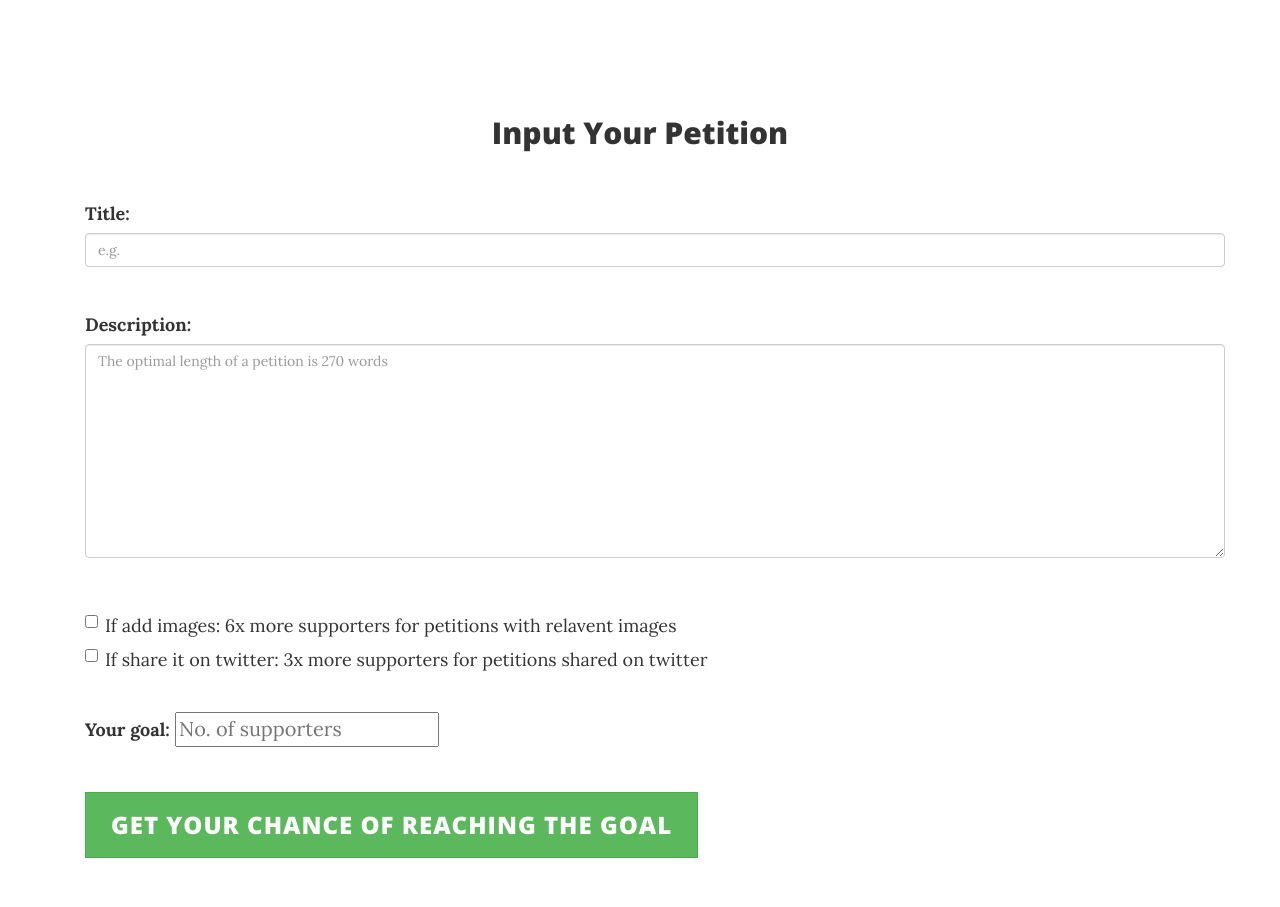
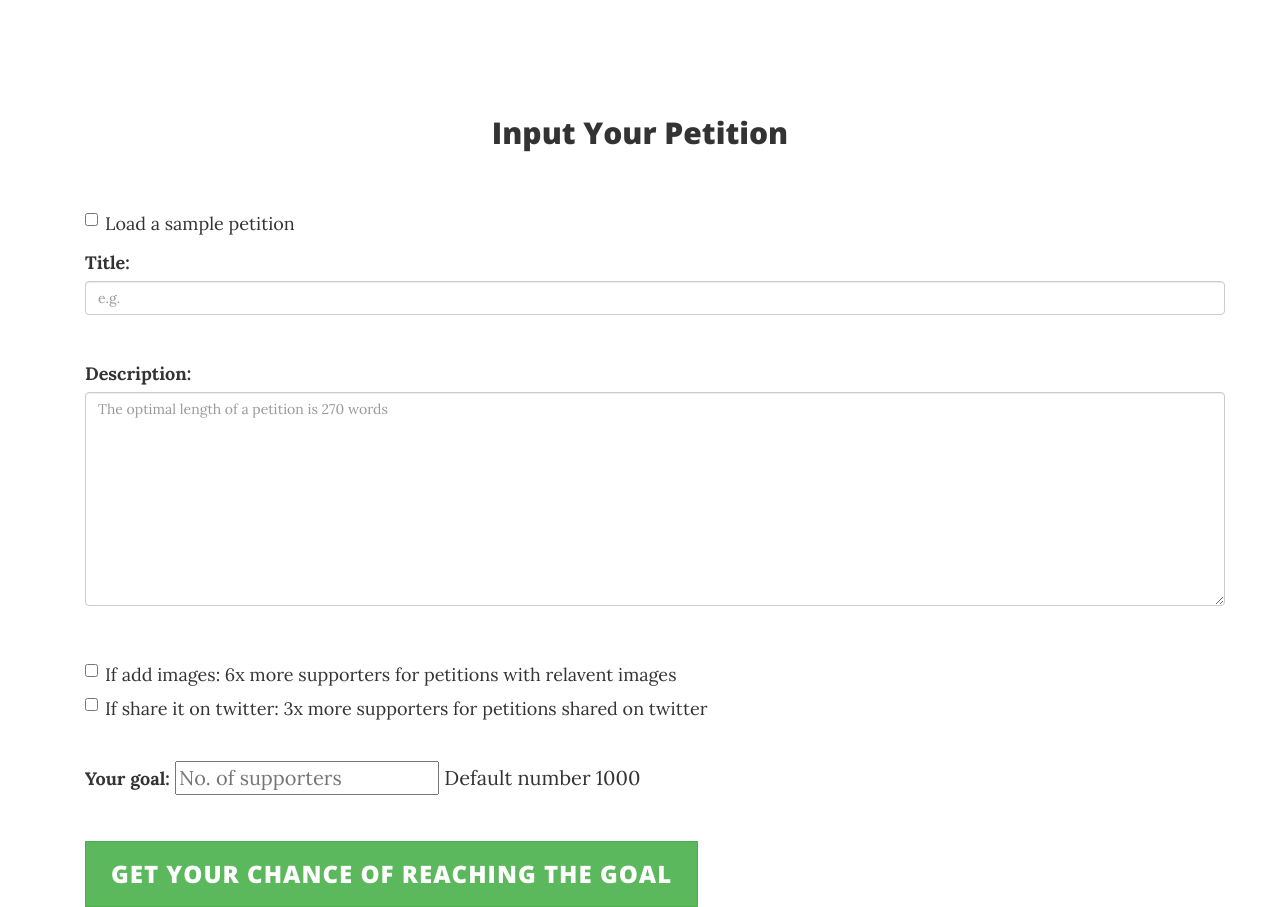
Before and after one commit to cherry8177/feifunfact, a Flask app: page /input in a window 1280 px wide. Shown: the part 51-958 px from the top of the page. Before the commit the page ends 909 px from the top, so only its background shows below. Run offline with Flask 2, Linux system fonts and the light colour scheme; parts of the project's set-up code (start-up, migrations or seed data) failed here and were passed over; some libraries are stand-ins or nearby versions.

Commit message:
add sample_df for preload, add title, text restriction, and default supporter number

```diff
--- a/flask_pet_pred_v2/templates/about1.html
+++ b/flask_pet_pred_v2/templates/about1.html
@@ -47,8 +47,8 @@
         </div>
         <div id="navbar" class="collapse navbar-collapse">
           <ul class="nav navbar-nav">
-            <li class="active"><a href="input">Home</a></li>
-            <li><a href="about">About</a></li>
+            <li><a href="input">Home</a></li>
+            <li class="active"><a href="about">About</a></li>
 
           </ul>
         </div><!--/.nav-collapse -->
--- a/flask_pet_pred_v2/templates/input.html
+++ b/flask_pet_pred_v2/templates/input.html
@@ -73,6 +73,12 @@
     <div class = "container">
 
       <form  action="/output" method="GET"> <!-- specify the output method-->
+
+<div class="checkbox">
+
+    <label><input type="checkbox" id="Preload" name='Preload' value="True"> <font size="+1">Load a sample petition</font></label>
+        </div>
+
         <div class="form-group">
           <label for="Title"><font size="+1">Title:</font></label>
           <input type="text" class="form-control" id="Title" name='Title' placeholder="e.g. ">
@@ -96,7 +102,7 @@
         <br>
         <div class="form-group">
           <label for="Goal_No"><font size="+1">Your goal:</font></label>
-          <input type="text" id="Goal_No" name='Goal_No' placeholder="No. of supporters ">
+          <input type="text" id="Goal_No" name='Goal_No' placeholder="No. of supporters"> Default number 1000 </font>
         </div>
 
         <br>
--- a/flask_pet_pred_v2/templates/re_input.html
+++ b/flask_pet_pred_v2/templates/re_input.html
@@ -67,6 +67,7 @@
     <div class="starter-template">
         <h2>Input Your Petition</h2>
         <h3><font color="red">Please fill all entries</font></h3>
+        <p><font color="red">please enter meaningful title and text</font><p>
 
 
     </div>
@@ -74,7 +75,9 @@
     <div class = "container">
 
       <form  action="/output" method="GET"> <!-- specify the output method-->
-        <div class="form-group">
+        <label><input type="checkbox" id="Preload" name='Preload' value="True"> <font size="+1">Load a sample petition</font></label>
+
+                <div class="form-group">
           <label for="Title"><font size="+1">Title:</font></label>
           <input type="text" class="form-control" id="Title" name='Title' placeholder="e.g. "
           {% if request.method == 'GET' %}
--- a/flask_pet_pred_v2/views.py
+++ b/flask_pet_pred_v2/views.py
@@ -9,6 +9,8 @@ import numpy as np
 from flask import request
 from flask_pet_pred_v2.data_transform import data_clean, data_vectorize, data_predict, get_prob
 from flask_pet_pred_v2.plotly import plotly_prob
+import pickle
+import random
 
 # user = 'feiwang' #add your username here (same as previous postgreSQL)
 # host = 'localhost'
@@ -47,6 +49,7 @@ from flask_pet_pred_v2.plotly import plotly_prob
 #     for i in range(0,query_results.shape[0]):
 #         births.append(dict(index=query_results.iloc[i]['index'], attendant=query_results.iloc[i]['attendant'], birth_month=query_results.iloc[i]['birth_month']))
 #     return render_template('cesareans.html',births=births)
+@app.route('/')
 @app.route('/about')
 def petition_about():
   #  r = request.forms['birth_month']
@@ -60,11 +63,28 @@ def petition_input():
 
 @app.route('/output' , methods=['GET', 'POST'])
 def petition_output():
-    Title1 = request.args.get('Title')
-    Text1 = request.args.get('Text')
-    Image1 = request.args.get('Image')=='True'
-    Tweet1 = request.args.get('Tweet')=='True'
+    if request.args.get('Preload')=='True':
+        with open('flask_pet_pred_v2/sample_df.pickle','rb') as f:
+            sample_df= pickle.load(f)
+
+        n=random.randint(0,10)
+        Title1 = sample_df.Title[n]
+        Text1 = sample_df.Text[n]
+        Image1 = request.args.get('Image')=='True'
+        Tweet1 = request.args.get('Tweet')=='True'
+    else:
+
+        Title1 = request.args.get('Title')
+        Text1 = request.args.get('Text')
+        Image1 = request.args.get('Image')=='True'
+        Tweet1 = request.args.get('Tweet')=='True'
+
     Goal_No1 = request.args.get('Goal_No')
+
+    try:
+        val=int(Goal_No1)
+    except ValueError:
+        Goal_No1=1000
 
     fields=[Title1, Text1, Goal_No1]
 
@@ -72,8 +92,11 @@ def petition_output():
     if not all(fields):
         return render_template("re_input.html")
 
+    df=data_clean(Title1,Text1,Goal_No1,Image1,Tweet1)
 
-    df=data_clean(Title1,Text1,Goal_No1,Image1,Tweet1)
+    if len(df.Title.str.split(" ")[0])<3 or len(df.Text.str.split(" ")[0])<15:
+        return render_template("re_input.html")
+
     x_test_pca=data_vectorize(df)
     y_predict=data_predict(x_test_pca)
     the_result=int(10**y_predict)
@@ -96,4 +119,6 @@ def petition_output():
     # for i in range(0,query_results.shape[0]):
     #     births.append(dict(index=query_results.iloc[i]['index'], attendant=query_results.iloc[i]['attendant'], birth_month=query_results.iloc[i]['birth_month']))
     #     the_result = ModelIt(patient,births)
-    return render_template("output.html", plotly_fig=plotly_fig,prob=prob, Title=Title1,the_result = the_result)
+    return render_template("output.html",
+        Title1=Title1,Text1=Text1,Goal_No1=Goal_No1,
+        plotly_fig=plotly_fig,prob=prob, Title=Title1,the_result = the_result)
```
Also changed, not shown: flask_pet_pred_v2/templates/output.html (+4 -7 lines).
